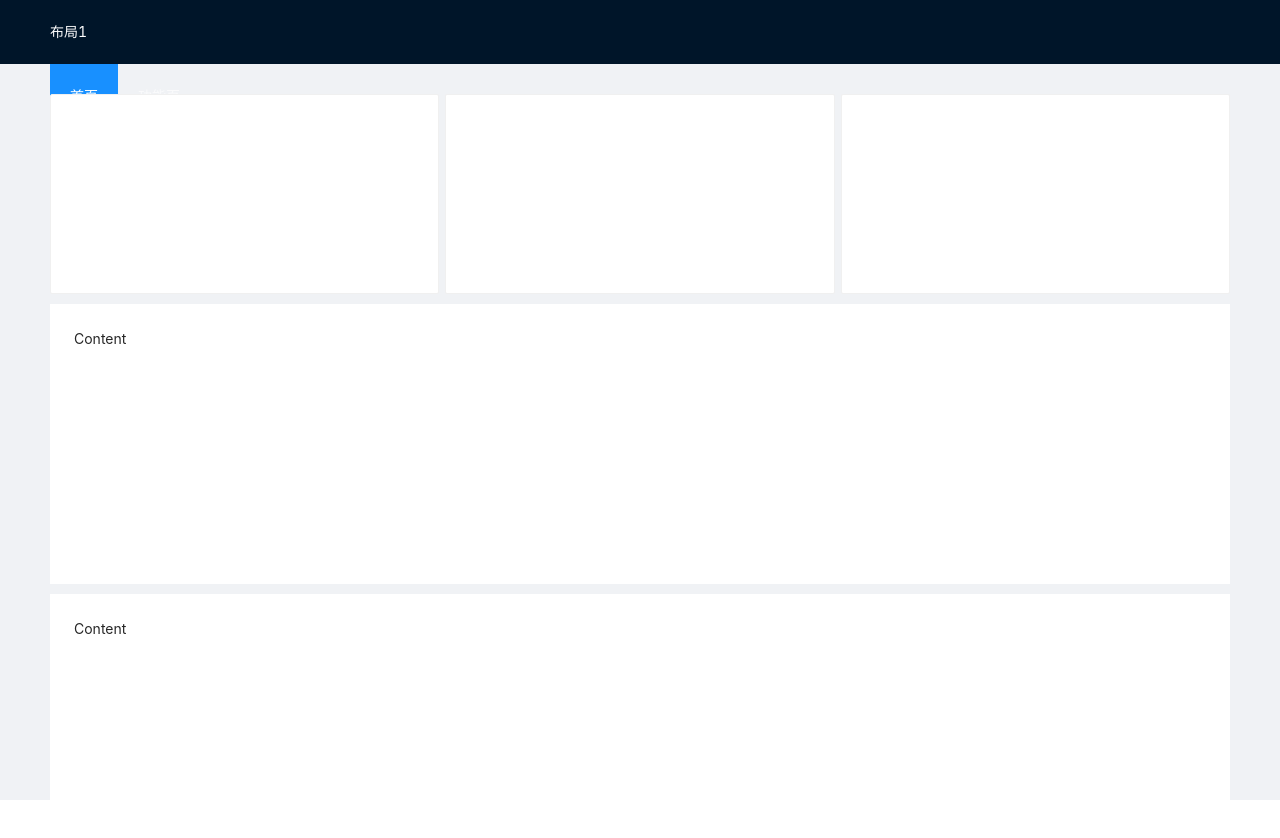
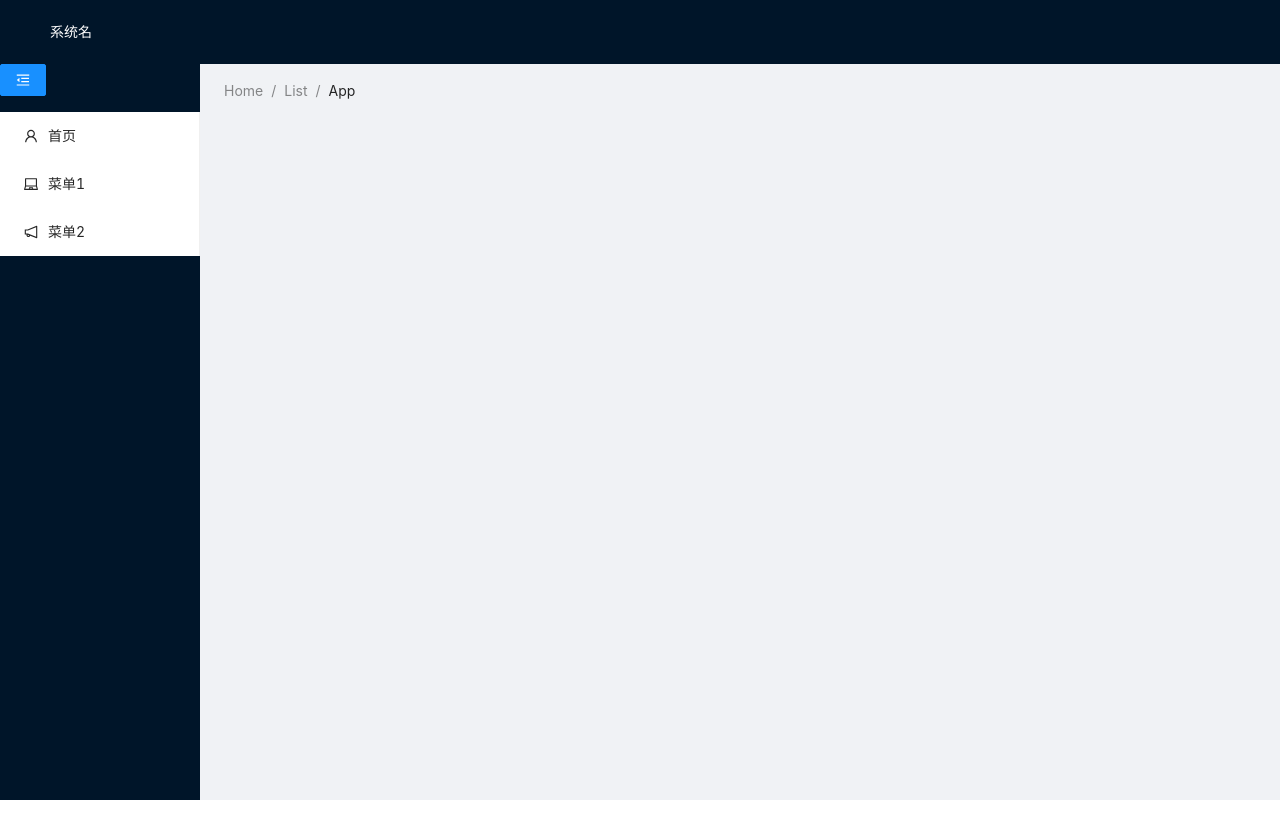
Before and after one commit to cyonline/react-demo, a React app: page /#/ in a window 1280 px wide. Shown: the top 838 px of the page. After the commit the page ends 800 px from the top, so only its background shows below. Built offline with nearby package versions, Linux system fonts and the light colour scheme.

Commit message:
改造嵌套路由,封装可配置化路由

```diff
--- a/src/App.jsx
+++ b/src/App.jsx
@@ -2,16 +2,19 @@ import React, { useState } from 'react';
 import './App.less'
 
 import 'antd/dist/antd.min.css'; // or 'antd/dist/antd.less'
-
-import LayoutBasic from './components/layouts/layout-basic'
-
-
+import { BrowserRouter, HashRouter, Routes } from 'react-router-dom';
+import routerConfig from './router/router'
+import { renderRoutes } from './utils/renderRouters'
 function App() {
-
     return (
         <div className="App">
-            <LayoutBasic></LayoutBasic>
-            {/* <LayoutSide /> */}
+            <HashRouter>
+                <Routes>
+                    {
+                        renderRoutes(routerConfig)
+                    }
+                </Routes>
+            </HashRouter>
         </div>
     )
 }
--- a/src/components/layouts/layout-basic.jsx
+++ b/src/components/layouts/layout-basic.jsx
@@ -1,31 +1,64 @@
 import React, { useState } from 'react';
-import { Layout, Menu } from 'antd';
-const { Header, Content } = Layout;
-import headerMenuList from '@/components/menus/headerMenu'
-import { Routes, Route, Link,NavLink } from 'react-router-dom';
-import LayoutSide from '@/components/layouts/layout-side'
-import Home from '@/pages/home';
+import { LaptopOutlined, NotificationOutlined, UserOutlined, MenuUnfoldOutlined, MenuFoldOutlined } from '@ant-design/icons';
+import { Breadcrumb, Layout, Menu, Button } from 'antd';
+const { Header, Content, Sider } = Layout;
+import siderMenuList from '@/components/menus/siderMenu'
+
+import { Routes, Route, Link, Outlet } from 'react-router-dom';
 
 function LayoutBasic() {
+    const [collapsed, setCollapsed] = useState(false);
+
+    const toggleCollapsed = () => {
+        setCollapsed(!collapsed);
+    };
     return (
         <Layout style={{ height: '100%' }}>
             <Header className="header">
                 <div className="logo" />
-                <span style={{ color: '#fff' }}>布局1</span>
+                <span style={{ color: '#fff' }}>系统名</span>
                 <Menu theme="dark" mode="horizontal" defaultSelectedKeys={['0']} >
-                    {
-                        headerMenuList.map((i,index)=> <Menu.Item key={index}><Link to={i.path}>{i.label}</Link></Menu.Item>)
-                    }
+
                 </Menu>
             </Header>
-            <Layout>
-                <Routes>
-                    <Route path="/" exact element={<Home />} />
-                    <Route path="/page/*" element={<LayoutSide />}>
-                        {/* <Route path="/page/one" element={<ComponentOne />} />
-                        <Route path="/page/two" element={<ComponentTwo />} /> */}
-                    </Route>
-                </Routes>
+            <Layout >
+                <Sider width={200} className="site-layout-background"
+                    trigger={null} collapsible collapsed={collapsed}>
+                    <Button
+                        type="primary"
+                        onClick={toggleCollapsed}
+                        style={{
+                            marginBottom: 16,
+                        }}
+                    >
+                        {collapsed ? <MenuUnfoldOutlined /> : <MenuFoldOutlined />}
+                    </Button>
+                    <Menu
+                        mode="inline"
+                    >
+                        {siderMenuList.map((i) => {
+                            return (
+                                <Menu.Item key={i.key} icon={i.icon}><Link to={i.path}>{i.label}</Link></Menu.Item>
+                            )
+                        })}
+                    </Menu>
+                </Sider>
+                <Layout
+                    style={{
+                        padding: '0 24px 24px',
+                    }}
+                >
+                    <Breadcrumb
+                        style={{
+                            margin: '16px 0',
+                        }}
+                    >
+                        <Breadcrumb.Item>Home</Breadcrumb.Item>
+                        <Breadcrumb.Item>List</Breadcrumb.Item>
+                        <Breadcrumb.Item>App</Breadcrumb.Item>
+                    </Breadcrumb>
+                    <Outlet></Outlet>
+                </Layout>
             </Layout>
         </Layout>
     )
--- a/src/components/layouts/layout-side.jsx
+++ /dev/null
@@ -1,77 +0,0 @@
-import React, { useState } from 'react';
-import { LaptopOutlined, NotificationOutlined, UserOutlined, MenuUnfoldOutlined, MenuFoldOutlined } from '@ant-design/icons';
-import { Breadcrumb, Layout, Menu, Button, Space } from 'antd';
-
-import { Routes, Route, Link } from 'react-router-dom';
-import ComponentOne from '@/pages/ComponentOne';
-import ComponentTwo from '@/pages/ComponentTwo';
-// import pageRouter from './router/routers.js'
-import siderMenuList from '@/components/menus/siderMenu'
-const { Header, Content, Sider } = Layout;
-
-
-function LayoutSide() {
-    const [collapsed, setCollapsed] = useState(false);
-
-    const toggleCollapsed = () => {
-        setCollapsed(!collapsed);
-    };
-    return (
-        <>
-            <Layout >
-                <Sider width={200} className="site-layout-background"
-                    trigger={null} collapsible collapsed={collapsed}>
-                    <Button
-                        type="primary"
-                        onClick={toggleCollapsed}
-                        style={{
-                            marginBottom: 16,
-                        }}
-                    >
-                        {collapsed ? <MenuUnfoldOutlined /> : <MenuFoldOutlined />}
-                    </Button>
-                    <Menu
-                        mode="inline"
-                    >
-                        {siderMenuList.map((i) => {
-                            return (
-                                <Menu.Item key={i.key} icon={i.icon}><Link to={i.path}>{i.label}</Link></Menu.Item>
-                            )
-                        })}
-                    </Menu>
-                </Sider>
-                <Layout
-                    style={{
-                        padding: '0 24px 24px',
-                    }}
-                >
-                    <Breadcrumb
-                        style={{
-                            margin: '16px 0',
-                        }}
-                    >
-                        <Breadcrumb.Item>Home</Breadcrumb.Item>
-                        <Breadcrumb.Item>List</Breadcrumb.Item>
-                        <Breadcrumb.Item>App</Breadcrumb.Item>
-                    </Breadcrumb>
-                    <Content
-                        className="site-layout-background"
-                        style={{
-                            padding: 24,
-                            margin: 0,
-                            minHeight: 280,
-                        }}
-                    >
-                        <Routes path="/page">
-                            <Route path="/one" element={<ComponentOne />} />
-                            <Route path="/two" element={<ComponentTwo />} />
-                        </Routes>
-                    </Content>
-                </Layout>
-            </Layout>
-        </>
-    )
-}
-
-
-export default LayoutSide
--- a/src/components/menus/headerMenu.jsx
+++ /dev/null
@@ -1,22 +0,0 @@
-import { LaptopOutlined, NotificationOutlined, UserOutlined, MenuUnfoldOutlined, MenuFoldOutlined } from '@ant-design/icons';
-import React from 'react';
-
-let menuList = [
-    {
-        path: '/',
-        name: 'home',
-        key: 1,
-        label: '首页',
-        // icon: <LaptopOutlined></LaptopOutlined>
-    },
-    {
-        path: '/page',
-        name: 'page',
-        key: 2,
-        label: '功能页',
-        // icon: <NotificationOutlined></NotificationOutlined>
-    },
-]
-
-
-export default menuList
--- a/src/components/menus/siderMenu.jsx
+++ b/src/components/menus/siderMenu.jsx
@@ -3,14 +3,21 @@ import React from 'react';
 
 let menuList = [
     {
-        path: '/page/one',
+        path: '/home',
+        name: 'home',
+        key: 0,
+        label: '首页',
+        icon: <UserOutlined></UserOutlined>
+    },
+    {
+        path: '/one',
         name: 'page1',
         key: 1,
         label: '菜单1',
         icon: <LaptopOutlined></LaptopOutlined>
     },
     {
-        path: '/page/two',
+        path: '/two',
         name: 'page2',
         key: 2,
         label: '菜单2',
--- a/src/index.js
+++ b/src/index.js
@@ -14,7 +14,7 @@ HashRouter使用 hash 模式
 ReactDom.createRoot(
     document.getElementById('root')
 ).render(
-    <HashRouter>
+    // <HashRouter>
         <App />
-    </HashRouter>
+    // </HashRouter>
 )
--- a/src/pages/home/index.jsx
+++ b/src/pages/home/index.jsx
@@ -1,11 +1,13 @@
 import React from 'react'
-import { Layout,Card,Row,Col } from 'antd';
+import { Layout, Card, Row, Col } from 'antd';
 
 import './index.less'
+import LayoutBasic from '../../components/layouts/layout-basic'
+
 export default function Home() {
     return (
-        <div>
-            <Layout.Content style={{padding: '20px 50px'}}>
+        // <LayoutBasic content={
+            <Layout.Content >
                 <div className="site-layout-section">
                     <Card className="section-card"></Card>
                     <Card className="section-card"></Card>
@@ -14,6 +16,8 @@ export default function Home() {
                 <div className="site-layout-content">Content</div>
                 <div className="site-layout-content">Content</div>
             </Layout.Content>
-        </div>
+        // }>
+
+        // </LayoutBasic>
     )
 }
--- a/src/router/router.js
+++ b/src/router/router.js
@@ -1,15 +1,36 @@
-// import ComponentOne from '../pages/ComponentOne';
-// import ComponentTwo from '../pages/ComponentTwo';
 
-// let routes = [
-//     {
-//         path: '/',
-//         component: ComponentOne,
-//         exact: true
-//     }, {
-//         path: '/two',
-//         component: ComponentTwo
-//     }
-// ];
+import home from '../pages/home';
+import ComponentOne from '../pages/ComponentOne';
+import ComponentTwo from '../pages/ComponentTwo';
+import LayoutBasic from '../components/layouts/layout-basic'
 
-// export default routes;
+let routerConfig = [
+    {
+        path: '/',
+        component: LayoutBasic,
+        exact: true,
+        children: [{
+            path: '/home',
+            component: home
+        },{
+            path: '/one',
+            component: ComponentOne
+        },{
+            path: '/two',
+            component: ComponentTwo
+        }]
+    },
+    //  {
+    //     path: '/page',
+    //     component: LayoutSide,
+    //     children: [{
+    //         path: '/one',
+    //         component: ComponentOne
+    //     },{
+    //         path: '/two',
+    //         component: ComponentTwo
+    //     }]
+    // }
+];
+
+export default routerConfig;
--- /dev/null
+++ b/src/utils/renderRouters.js
@@ -0,0 +1,39 @@
+import React from 'react';
+import { Route } from "react-router-dom";
+
+// 根据路由配置实现 Route 渲染
+// 这里使用了箭头函数, 省去了很多的 return
+/** 这里返回的其实就是要渲染的 Route 列表，大概是像这样子(示意)
+* [<Route/>, <Route/>...]
+* 就是用下面的函数代替了手动写 Route
+*/
+export const renderRoutes = (routerConfig) =>
+    // 将需要用到的属性component,children解构出来,其他直接根据配置渲染到 Route 上
+    (routerConfig || []).map((route) => (
+          <Route
+            key={route.path}
+            path={route.path}
+            exact={route.exact}
+            element={<route.component child={route.children} ></route.component>}
+          >
+            {
+              route.children ? childRouterRender(route.children) : null
+            }
+          </Route>
+        )
+    )
+
+    const childRouterRender = (children) => (
+        children.map((child) => (
+          <Route
+            key={child.path}
+            path={child.path}
+            exact={child.exact}
+            element={<child.component />}
+          >
+            {
+              child.children ? childRouterRender(child.children) : null
+            }
+          </Route>
+        ))
+      )
```
